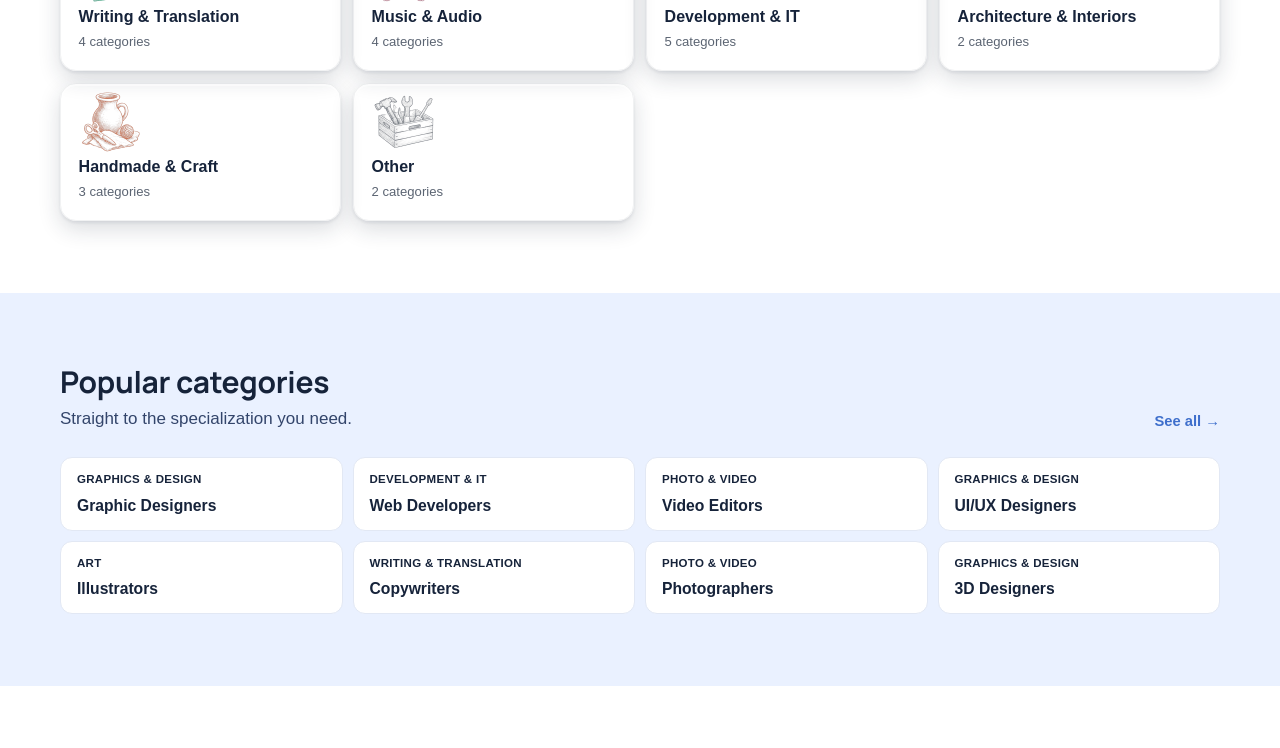
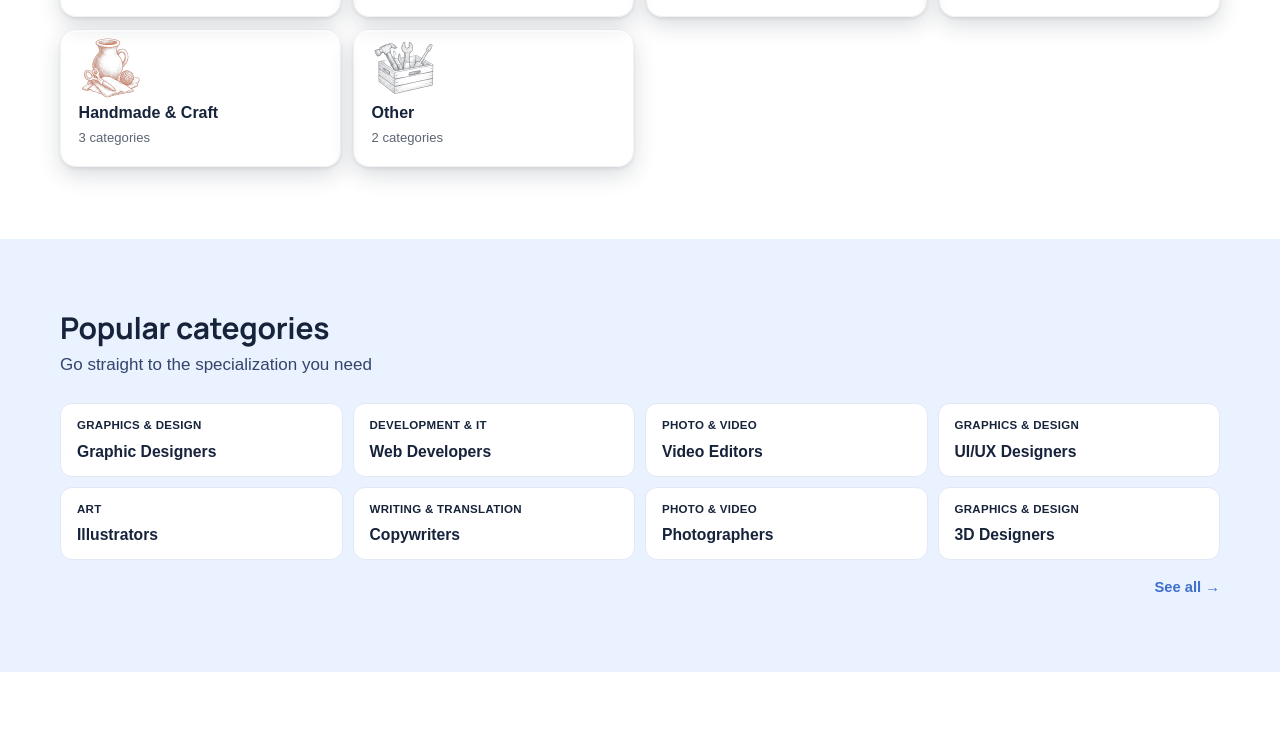
Before and after one commit to dm100usa-oss/no-ai-marketplace, a Next.js app: page /en in a window 1280 px wide. Shown: the part 2747-3495 px from the top of the page. Built offline with nearby package versions, Linux system fonts and the light colour scheme; a web font is replaced by a local one.

Commit message:
Add files via upload

```diff
--- a/src/app/[lang]/page.tsx
+++ b/src/app/[lang]/page.tsx
@@ -360,7 +360,7 @@ export default async function HomePage({
       />
 
       {/* ---------- Explore directions ---------- */}
-      <section className="section">
+      <section className="pb-[clamp(2.5rem,6vw,4.5rem)]" style={{ paddingTop: "12px" }}>
         <div className="container-page">
           {/* A plain heading, not a SectionHeading: the subtitle explained
               how to use tiles that explain themselves, and the "all
@@ -369,7 +369,7 @@ export default async function HomePage({
               1.45rem as the headings above, so the whole page keeps one
               left edge. */}
           <p
-            className="mb-3 text-center text-[1.35rem] font-bold md:text-[1.6rem]"
+            className="mb-[18px] text-center text-[1.35rem] font-bold md:text-[1.6rem]"
             style={{ fontFamily: "var(--font-display)", color: "var(--color-ink)" }}
           >
             {dict.home.exploreDirections}
@@ -395,13 +395,10 @@ export default async function HomePage({
       {/* ---------- Popular categories ---------- */}
       <section className="section-brand section">
         <div className="container-page">
-          <SectionHeading
-            lang={locale}
-            title={dict.home.popularCategories}
-            action={{ href: "/categories", label: dict.common.seeAll }}
-          >
-            {dict.home.popularCategoriesSub}
-          </SectionHeading>
+          <div className="mb-6">
+            <h2 className="whitespace-nowrap">{dict.home.popularCategories}</h2>
+            <p className="lead mt-1.5 whitespace-nowrap">{dict.home.popularCategoriesSub}</p>
+          </div>
           <div className="grid grid-cols-2 gap-2.5 sm:grid-cols-3 lg:grid-cols-4">
             {popularCategories.map((c) => (
               <LocaleLink
@@ -425,6 +422,16 @@ export default async function HomePage({
                 </div>
               </LocaleLink>
             ))}
+          </div>
+          <div className="mt-4 flex justify-end">
+            <LocaleLink
+              lang={locale}
+              href="/categories"
+              className="text-[0.92rem] font-semibold"
+              style={{ color: "var(--color-accent)" }}
+            >
+              {dict.common.seeAll} →
+            </LocaleLink>
           </div>
         </div>
       </section>
--- a/src/i18n/dictionaries/en.ts
+++ b/src/i18n/dictionaries/en.ts
@@ -147,7 +147,7 @@ export const en: Dictionary = {
     exploreDirectionsSub:
       "Choose a direction and find the right creator, team, or company.",
     popularCategories: "Popular categories",
-    popularCategoriesSub: "Straight to the specialization you need.",
+    popularCategoriesSub: "Go straight to the specialization you need",
     howItWorks: "How the platform works",
     howItWorksSub:
       "A showcase for human creators, with the actual work happening on their own platforms.",
--- a/src/i18n/dictionaries/ru.ts
+++ b/src/i18n/dictionaries/ru.ts
@@ -148,7 +148,7 @@ export const ru: Dictionary = {
     exploreDirectionsSub:
       "Выберите интересующее направление и найдите подходящего автора, команду или компанию.",
     popularCategories: "Популярные категории",
-    popularCategoriesSub: "Сразу к нужной вам специализации.",
+    popularCategoriesSub: "Переходите сразу к нужной вам специализации",
     howItWorks: "Как работает платформа",
     howItWorksSub:
       "Витрина для авторов. Сама работа происходит у них на площадках.",
```
